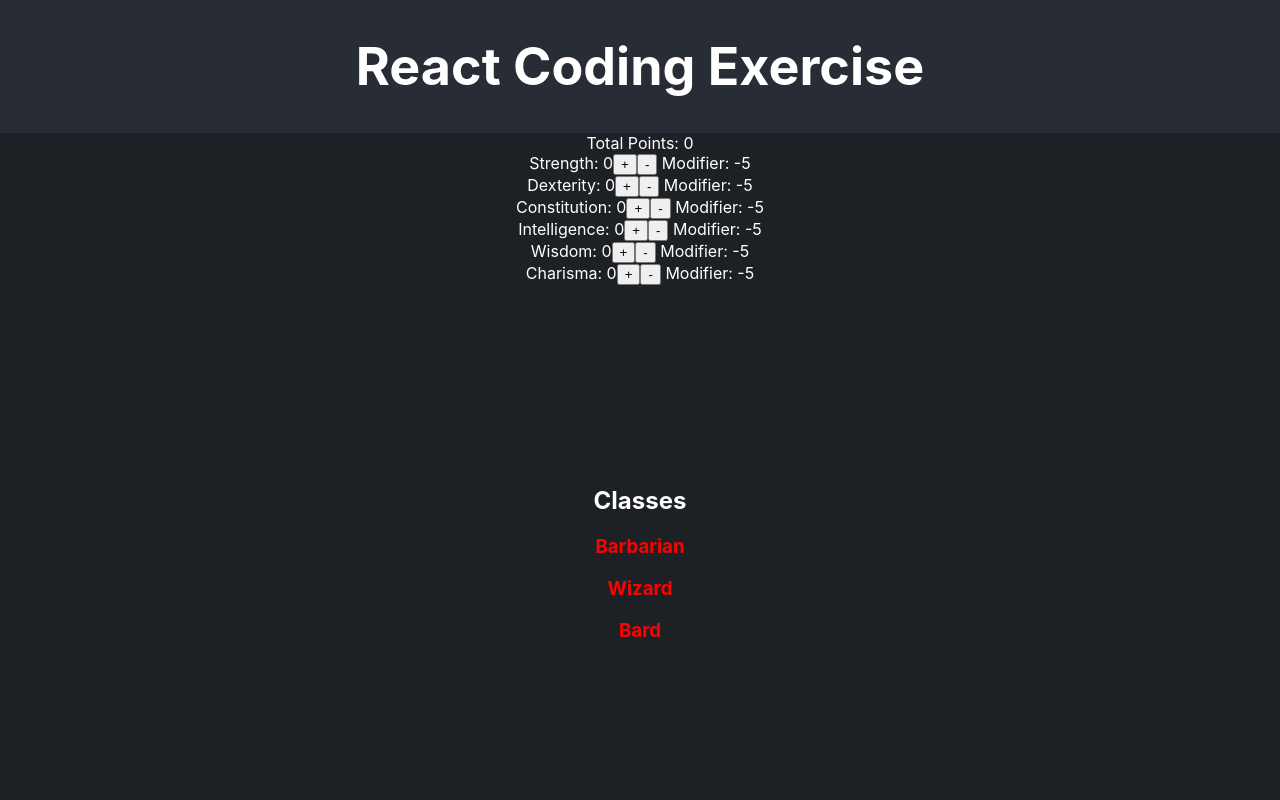
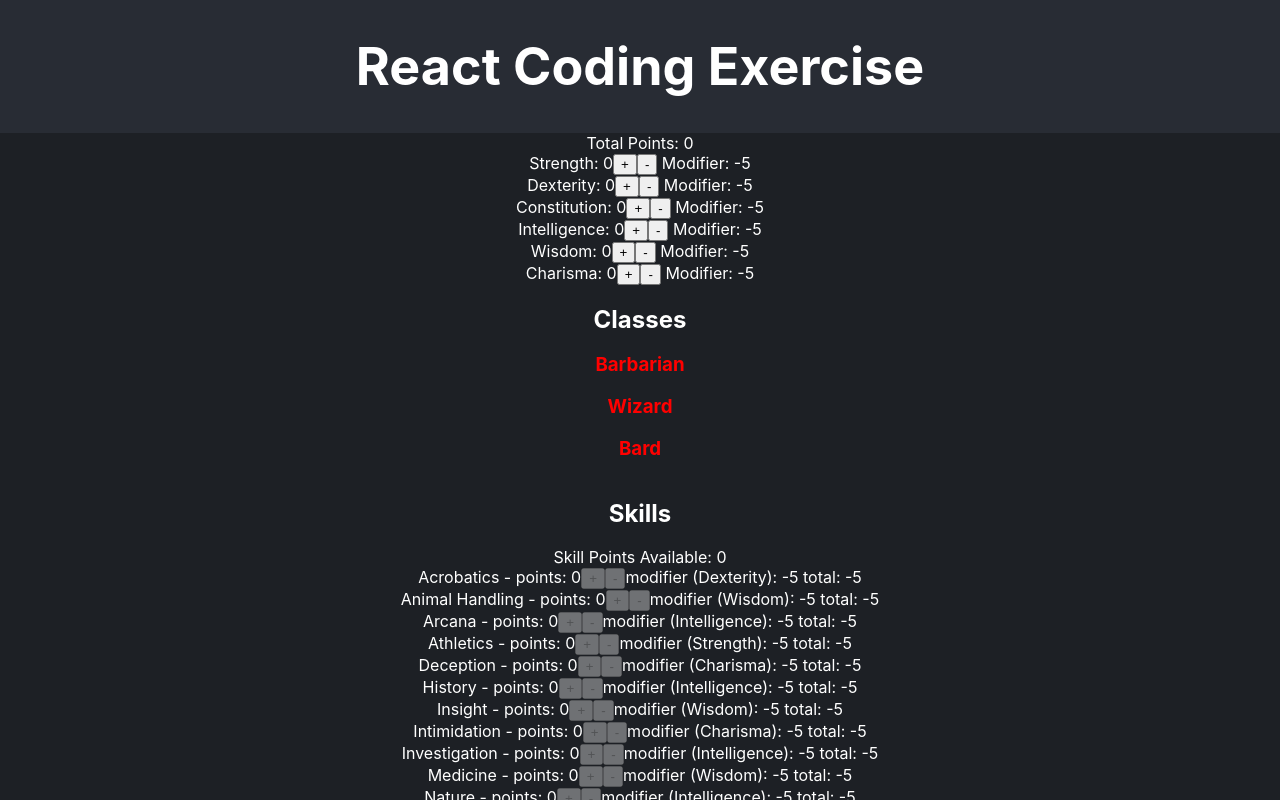
Before and after one commit to sowasred/recruiting-webapp-character, a React (Create React App) app: page / in a window 1280 px wide. Shown: the top 800 px of the page. Built offline with nearby package versions, Linux system fonts and the light colour scheme.

Commit message:
implemented skill system based on attirubte modifiers

```diff
--- a/src/App.js
+++ b/src/App.js
@@ -1,4 +1,4 @@
-import { useState } from 'react';
+import { useState, useEffect } from 'react';
 import './App.css';
 import { ATTRIBUTE_LIST, CLASS_LIST, SKILL_LIST } from './consts.js';
 
@@ -9,13 +9,70 @@ function App() {
     Object.fromEntries(ATTRIBUTE_LIST.map(attr => [attr, num]))
   );
 
+  const [skills, setSkills] = useState(
+    Object.fromEntries(SKILL_LIST.map(skill => [skill.name, 0]))
+  );
+
+  const [skillPoints, setSkillPoints] = useState(0);
+
+  useEffect(() => {
+    const intelligenceModifier = calculateModifier(attributes.Intelligence);
+    const newSkillPoints = 10 + (4 * intelligenceModifier);
+
+    if (newSkillPoints < skillPoints) {
+      const pointsToRemove = skillPoints - newSkillPoints;
+      removeExcessSkillPoints(pointsToRemove);
+    }
+
+    setSkillPoints(newSkillPoints);
+  }, [attributes.Intelligence]);
+
+  const removeExcessSkillPoints = (pointsToRemove) => {
+    setSkills(prev => {
+      let updatedSkills = {...prev};
+      let remainingToRemove = pointsToRemove;
+
+      while (remainingToRemove > 0) {
+        let removed = false;
+        for (let skill of SKILL_LIST) {
+          if (updatedSkills[skill.name] > 0) {
+            updatedSkills[skill.name]--;
+            remainingToRemove--;
+            removed = true;
+            break;
+          }
+        }
+        if (!removed) break; // No more skills with points to remove
+      }
+
+      return updatedSkills;
+    });
+  };
+
   // Function to update attribute values
   const updateAttribute = (attr, change) => {
-    setAttributes(prev => ({
-      ...prev,
-      [attr]: Math.max(0, prev[attr] + change)
-    }));
-    setNum(prevNum => prevNum + change);
+    setAttributes(prev => {
+      const newValue = Math.max(0, prev[attr] + change);
+      if (newValue !== prev[attr]) {
+        setNum(prevNum => prevNum + change);
+
+        // Only adjust skill points if Intelligence is changed
+        if (attr === 'Intelligence') {
+          const newIntelligenceModifier = calculateModifier(newValue);
+          const newSkillPoints = 10 + (4 * newIntelligenceModifier);
+          setSkillPoints(newSkillPoints);
+
+          if (newSkillPoints < skillPoints) {
+            const pointsToRemove = skillPoints - newSkillPoints;
+            removeExcessSkillPoints(pointsToRemove);
+          }
+        }
+      }
+      return {
+        ...prev,
+        [attr]: newValue
+      };
+    });
   };
 
   // Function to check if the req are met
@@ -29,6 +86,26 @@ function App() {
   const calculateModifier = (attributeValue) => {
     return Math.floor((attributeValue - 10) / 2);
   };
+
+  const updateSkill = (skillName, change) => {
+    const newSkillValue = Math.max(0, skills[skillName] + change);
+    const currentTotalPoints = Object.values(skills).reduce((sum, val) => sum + val, 0);
+    const availablePoints = skillPoints - currentTotalPoints;
+
+    if ((change > 0 && availablePoints > 0) || (change < 0 && skills[skillName] > 0)) {
+      setSkills(prev => ({
+        ...prev,
+        [skillName]: newSkillValue
+      }));
+    }
+  };
+
+  const calculateTotalSkillValue = (skill) => {
+    const attributeModifier = calculateModifier(attributes[skill.attributeModifier]);
+    return skills[skill.name] + attributeModifier;
+  };
+
+  const availableSkillPoints = Math.max(0, skillPoints - Object.values(skills).reduce((sum, val) => sum + val, 0));
 
   return (
     <div className="App">
@@ -71,6 +148,19 @@ function App() {
           )
         })}
       </section>
+      <section className="App-section">
+        <h2>Skills</h2>
+        <div>Skill Points Available: {availableSkillPoints}</div>
+        {SKILL_LIST.map(skill => (
+          <div key={skill.name}>
+            {skill.name} - points: {skills[skill.name]}
+            <button onClick={() => updateSkill(skill.name, 1)} disabled={availableSkillPoints === 0}>+</button>
+            <button onClick={() => updateSkill(skill.name, -1)} disabled={skills[skill.name] === 0}>-</button>
+            modifier ({skill.attributeModifier}): {calculateModifier(attributes[skill.attributeModifier])} {' '}
+            total: {calculateTotalSkillValue(skill)}
+          </div>
+        ))}
+      </section>
     </div>
   );
 }
```
